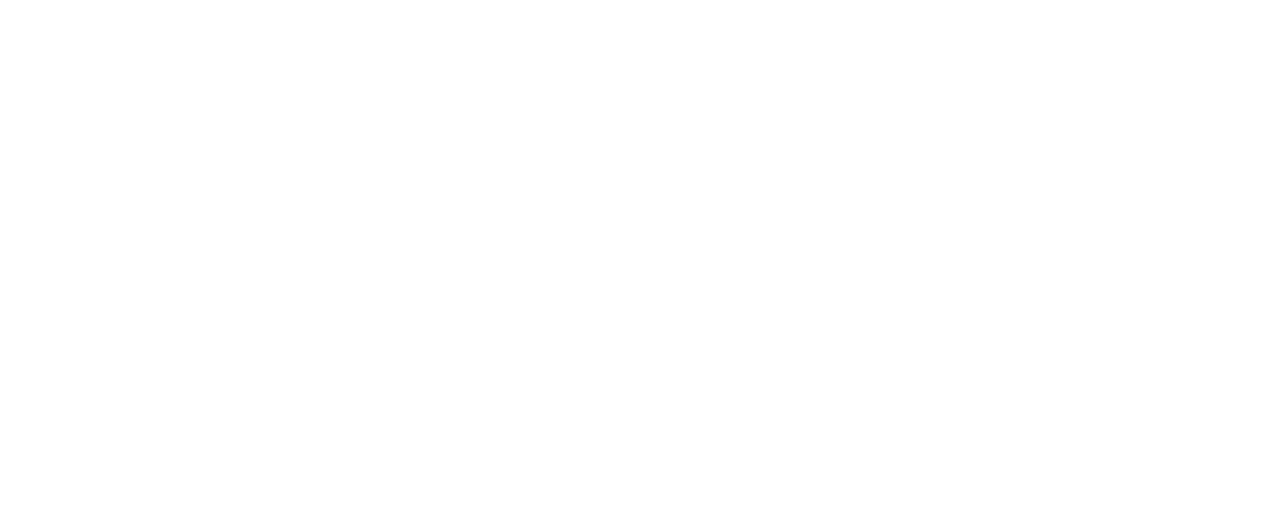
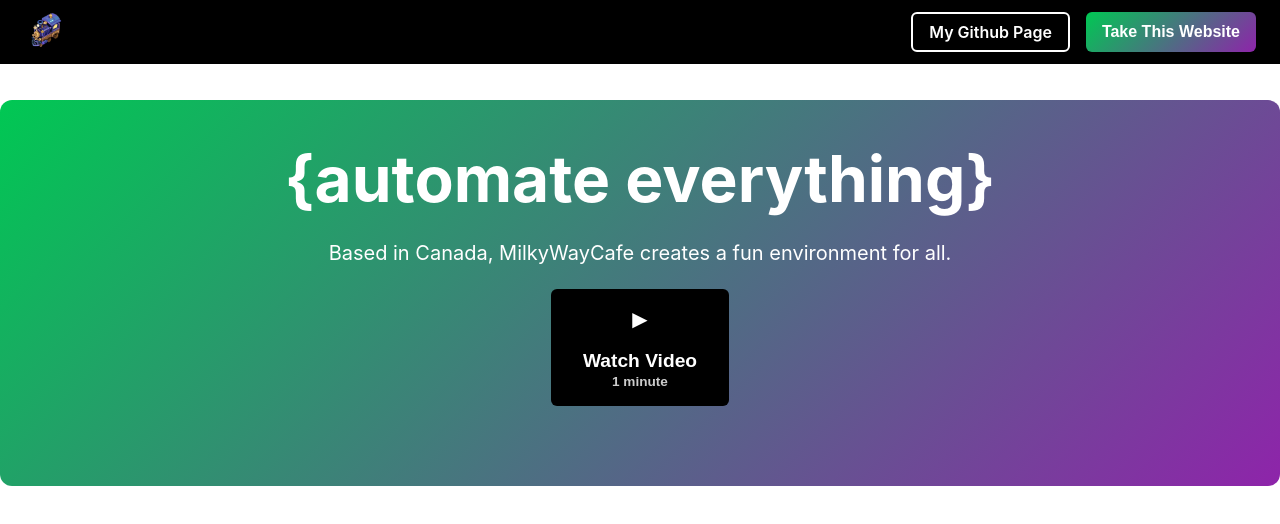
Before and after one commit to Milky-Way-Cookie/milkywaycafe, a React (Create React App) app: page / in a window 1280 px wide. Shown: the top 524 px of the page. Built offline with nearby package versions, Linux system fonts and the light colour scheme.

Commit message:
Nice Topfold made with working links, have not decided what to do with the take this website button

```diff
--- a/src/Views/TopFold.css
+++ b/src/Views/TopFold.css
@@ -1,73 +1,182 @@
-.header {
-    display: flex;
-    justify-content: space-between;
-    align-items: center;
-    padding: 20px;
-    background-color: #fff;
-    width: 80%;
+.topfold-container {
+    width: 100%;
+    max-width: 1400px;
     margin: 0 auto;
-    max-width: 1400px;
+    font-family: 'Inter', -apple-system, BlinkMacSystemFont, sans-serif;
 }
 
-.header-content {
-    flex: 1;
+/* Top black bar */
+.top-bar {
+    background-color: black;
+    color: white;
     display: flex;
-    flex-direction: column;
-    justify-content: center;
-    text-align: left;
-    gap: 15px;
+    align-items: center;
+    justify-content: space-between;
+    padding: 12px 24px;
 }
 
-.header-logo {
-    display: flex;
-    align-items: center;
-    margin-bottom: 15px;
+.logo {
+    height: 40px;
+    width: auto;
 }
 
-.header-logo img {
-    width: 50px;
-    height: 50px;
-    margin-right: 10px;
+/* Buttons on the right side */
+.top-bar-buttons {
+    display: flex;
+    gap: 16px;
 }
 
-.header-logo h2 {
-    font-size: 18px;
-    color: #333;
+.top-bar-buttons .btn {
+  text-decoration: none; /* Remove underline */
+  transition: transform 0.2s ease, opacity 0.2s ease;
 }
 
-.bold {
-    font-weight: bold;
-}
-.automate {
-    font-weight: normal;
+.top-bar-buttons .btn:hover {
+  transform: scale(1.05);
+  opacity: 0.85;
 }
 
-.header-text {
-    display: flex;
-    flex-direction: column;
-    gap: 10px;
+
+/* Base button style */
+.btn {
+    font-weight: 600;
+    padding: 8px 16px;
+    border-radius: 6px;
+    cursor: pointer;
+    font-size: 1rem;
+    border: none;
+    transition: all 0.3s ease;
 }
 
-.header-text h1 {
-    font-size: 48px;
-    color: #333;
-    margin: 0;
-    text-align: left;
+/* Content Catalog: same black background as bar, white text & white border */
+.content-catalog {
+    background-color: black;
+    color: white;
+    border: 2px solid white;
 }
 
-.highlight {
-    color: #808080;
+.content-catalog:hover {
+    background-color: #222; /* subtle lighter black on hover */
 }
 
-.header-image {
-    flex: 1;
-    display: flex;
-    justify-content: center;
-    align-items: center;
+/* Take This Website: gradient green to purple */
+.take-website {
+    background: linear-gradient(135deg, #00c853, #8e24aa);
+    color: white;
+    border: none;
 }
 
-.header-img {
-    max-width: 100%;
-    height: auto;
-    border-radius: 8px;
+.take-website:hover {
+    filter: brightness(1.1);
 }
+
+/* White separator line */
+.separator {
+    height: 4px;
+    background: white;
+    margin-top: 8px;
+    margin-bottom: 24px;
+}
+
+/* Main section */
+.main-section {
+    text-align: center;
+    padding: 0 0 40px;
+}
+
+/* Big white main title */
+.main-title {
+    font-size: 4rem;
+    font-weight: 700;
+    color: white;
+    margin-bottom: 20px;
+}
+
+/* Subtitle below title */
+.main-subtitle {
+    font-size: 1.25rem;
+    color: white;
+    margin-bottom: 32px;
+}
+
+/* Gradient box full width */
+.gradient-box {
+  background: linear-gradient(135deg, #00c853, #8e24aa);
+  padding: 40px 0 80px 0; /* extra bottom padding for more height */
+  border-radius: 12px;
+  width: 100%;
+  box-sizing: border-box;
+  color: white;
+  text-align: center;
+  display: flex;
+  flex-direction: column;
+  align-items: center;
+  gap: 24px;
+}
+
+/* Titles remain centered */
+.main-title {
+  font-size: 4rem;
+  font-weight: 700;
+  margin: 0;
+}
+
+.main-subtitle {
+  font-size: 1.25rem;
+  margin: 0;
+}
+
+/* Black button inside the box */
+.black-btn {
+  background-color: black;
+  color: white;
+  border: none;
+  border-radius: 6px;
+  padding: 16px 32px;
+  font-weight: 600;
+  font-size: 1.2rem;
+  display: inline-flex;
+  align-items: center;
+  gap: 12px;
+  cursor: pointer;
+  transition: background-color 0.3s ease;
+  flex-direction: column;  /* stack content vertically */
+  min-height: 80px;        /* taller height */
+  justify-content: center;
+  text-align: center;
+}
+
+.black-btn:hover {
+  background-color: #222;
+}
+
+.btn-text {
+  display: flex;
+  flex-direction: column;
+  line-height: 1.1;
+}
+
+.btn-main-text {
+  font-size: 1.2rem;
+  font-weight: 600;
+}
+
+.btn-sub-text {
+  font-size: 0.85rem;
+  color: #ccc;
+  margin-top: 4px;
+}
+
+.video-duration {
+  margin-top: 12px;
+  color: #666;
+  font-size: 0.9rem;
+  text-align: center;
+}
+
+
+/* Play icon */
+.play-icon {
+  font-size: 1.6rem;
+  margin-bottom: 4px;
+}
--- a/src/Views/TopFold.js
+++ b/src/Views/TopFold.js
@@ -1,14 +1,46 @@
-import React from 'react';
+import React, { useState } from 'react';
 import './TopFold.css';
-import milkyWay from '../assets/images/Milky-Way-Cookie-V1.png';
 import milkyWayLogo from '../assets/images/logo512.png';
+import VideoModal from '../components/VideoModal';
 
 const TopFold = () => {
-    return (
-      <div className="header">
+  const [isVideoOpen, setVideoOpen] = useState(false);
 
+  return (
+    <div className="topfold-container">
+      {/* Top bar */}
+      <div className="top-bar">
+        <img src={milkyWayLogo} alt="MilkyWayCafe Logo" className="logo" />
+        <div className="top-bar-buttons">
+          <a className="btn content-catalog" href="https://github.com/Milky-Way-Cookie" target="_blank" rel="noopener noreferrer">My Github Page</a>
+          <button className="btn take-website">Take This Website</button>
+        </div>
       </div>
-    );
+
+      {/* White line */}
+      <div className="separator"></div>
+
+      {/* Main section */}
+      <div className="main-section">
+        <div className="gradient-box">
+          <h1 className="main-title">{'{automate everything}'}</h1>
+          <p className="main-subtitle">Based in Canada, MilkyWayCafe creates a fun environment for all.</p>
+
+          {/* Button to open modal */}
+          <button className="black-btn" onClick={() => setVideoOpen(true)}>
+            <span className="play-icon">&#9658;</span>
+            <div className="btn-text">
+              <span className="btn-main-text">Watch Video</span>
+              <span className="btn-sub-text">1 minute</span>
+            </div>
+          </button>
+        </div>
+      </div>
+
+      {/* Video Modal */}
+      <VideoModal isOpen={isVideoOpen} onClose={() => setVideoOpen(false)} />
+    </div>
+  );
 };
 
 export default TopFold;
--- /dev/null
+++ b/src/components/VideoModal.css
@@ -0,0 +1,54 @@
+.modal-overlay {
+  position: fixed;
+  top: 0;
+  left: 0;
+  width: 100%;
+  height: 100%;
+  background-color: rgba(0, 0, 0, 0.7);
+  display: flex;
+  justify-content: center;
+  align-items: center;
+  z-index: 1000;
+}
+
+.modal-content {
+  background: #111;
+  padding: 20px;
+  border-radius: 12px;
+  position: relative;
+  width: 90%;
+  max-width: 850px;
+  height: auto;
+  box-shadow: 0 0 20px rgba(255, 255, 255, 0.2);
+  padding-top: 60px; /* Adds space at the top for the close button */
+  box-sizing: border-box;
+}
+
+.close-btn {
+  position: absolute;
+  top: 16px;
+  right: 20px;
+  background: none;
+  color: white;
+  font-size: 2rem;
+  border: none;
+  cursor: pointer;
+  z-index: 1001;
+}
+
+.video-wrapper {
+  position: relative;
+  padding-bottom: 56.25%; /* 16:9 */
+  height: 0;
+  overflow: hidden;
+  border-radius: 8px;
+}
+
+.video-wrapper iframe {
+  position: absolute;
+  width: 100%;
+  height: 100%;
+  left: 0;
+  top: 0;
+  border: none;
+}
--- /dev/null
+++ b/src/components/VideoModal.js
@@ -0,0 +1,24 @@
+import React from 'react';
+import './VideoModal.css';
+
+const VideoModal = ({ isOpen, onClose }) => {
+  if (!isOpen) return null;
+
+  return (
+    <div className="modal-overlay" onClick={onClose}>
+      <div className="modal-content" onClick={(e) => e.stopPropagation()}>
+        <button className="close-btn" onClick={onClose}>×</button>
+        <div className="video-wrapper">
+          <iframe
+            src="https://www.youtube.com/embed/Bh6RmdTLSuM"
+            title="Anson Hunter Video"
+            frameBorder="0"
+            allowFullScreen
+          />
+        </div>
+      </div>
+    </div>
+  );
+};
+
+export default VideoModal;
```
